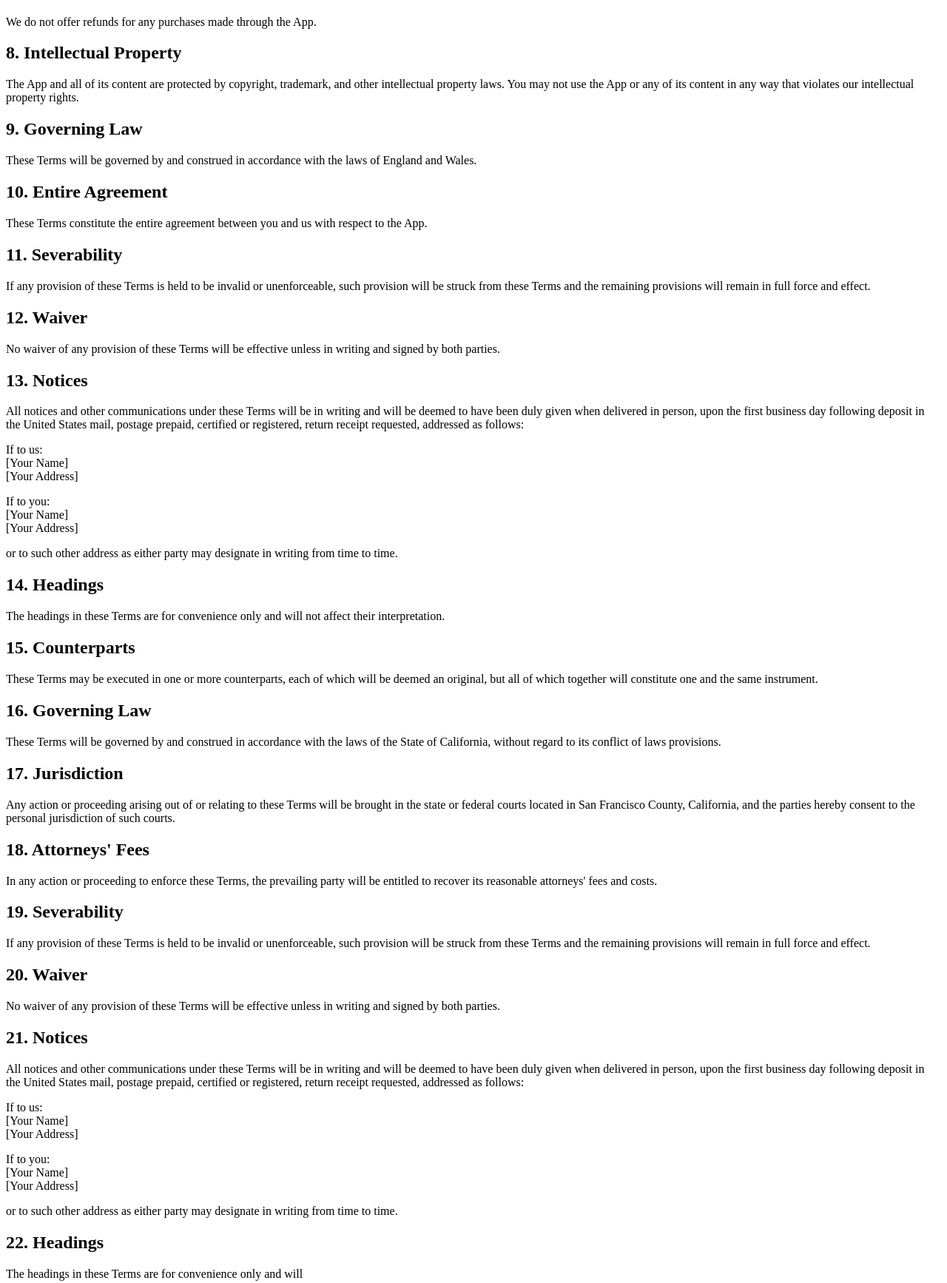
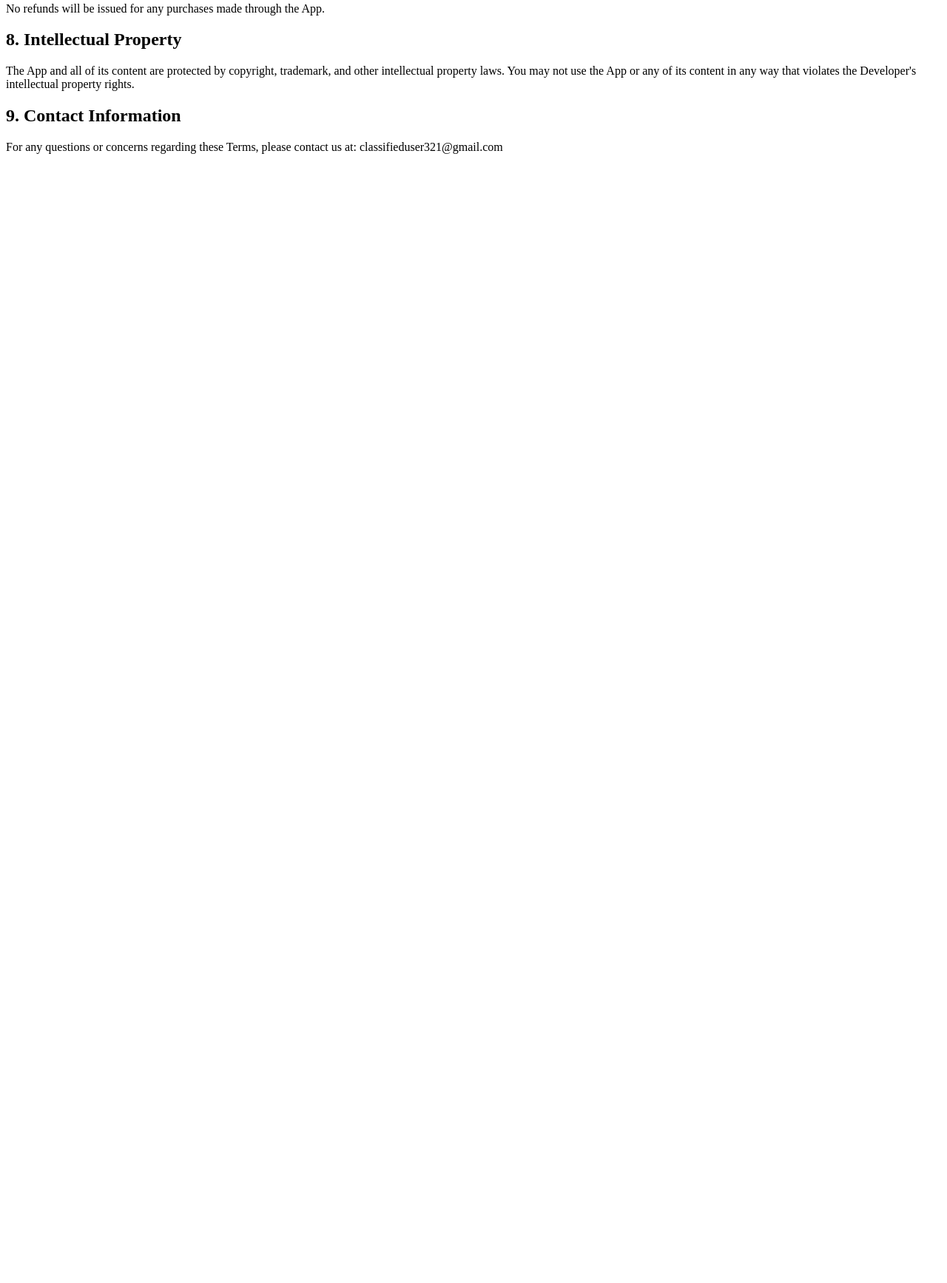
Before and after one commit to karolliszniewski/Terms-of-service, a plain HTML site: page index.html in a window 1280 px wide. Shown: the part 689-2423 px from the top of the page at 74% size. After the commit the page ends 913 px from the top, so only its background shows below. Drawn offline with Linux system fonts and the light colour scheme.

Commit message:
update terms

```diff
--- a/index.html
+++ b/index.html
@@ -10,47 +10,47 @@
 
     <p>
       These Terms of Service ("Terms") govern your use of the FunctionalSkills
-      application (the "App"). The App is provided by [Your Name] ("we" or
-      "us").
+      application ("App") provided by Karol Liszniewski ("Developer").
     </p>
 
     <h2>1. Acceptance of Terms</h2>
 
     <p>
-      By using the App, you agree to be bound by these Terms. If you do not
-      agree to these Terms, you may not use the App.
+      By installing or using the App, you agree to be bound by these Terms. If
+      you do not agree to these Terms, you may not use the App.
     </p>
 
     <h2>2. Description of the App</h2>
 
     <p>
-      The App is an English learning app that provides users with access to
-      additional courses for functional skills in the UK. The courses are priced
-      in GBP.
+      The App is an English learning application designed to provide users with
+      access to additional courses for functional skills in the UK. The courses
+      are priced in GBP.
     </p>
 
     <h2>3. Use of the App</h2>
 
     <p>
-      You may use the App for your personal, non-commercial use. You may not use
-      the App for any other purpose, including, but not limited to, reselling
-      the App or any of its content.
+      You may use the App for your personal, non-commercial use only. You may
+      not use the App for any other purpose, including but not limited to,
+      reselling the App or any of its content.
     </p>
 
     <h2>4. Content</h2>
 
     <p>
-      The App contains content that is owned by us or our licensors. You may not
-      copy, modify, distribute, transmit, display, perform, reproduce, publish,
-      license, create derivative works from, or transfer any of the content.
+      The App contains content owned by the Developer or its licensors. You may
+      not copy, modify, distribute, transmit, display, perform, reproduce,
+      publish, license, create derivative works from, or transfer any of the
+      content.
     </p>
 
     <h2>5. Purchases</h2>
 
     <p>
       If you purchase a course through the App, you will be charged the price
-      displayed for the course. We may change the prices of courses at any time.
-      All purchases are final and no refunds will be issued.
+      displayed for the course. Prices are subject to change at any time. All
+      purchases are final and non-refundable.
     </p>
 
     <h2>6. Cancellations</h2>
@@ -62,155 +62,22 @@
 
     <h2>7. Refunds</h2>
 
-    <p>We do not offer refunds for any purchases made through the App.</p>
+    <p>No refunds will be issued for any purchases made through the App.</p>
 
     <h2>8. Intellectual Property</h2>
 
     <p>
       The App and all of its content are protected by copyright, trademark, and
       other intellectual property laws. You may not use the App or any of its
-      content in any way that violates our intellectual property rights.
+      content in any way that violates the Developer's intellectual property
+      rights.
     </p>
 
-    <h2>9. Governing Law</h2>
+    <h2>9. Contact Information</h2>
 
     <p>
-      These Terms will be governed by and construed in accordance with the laws
-      of England and Wales.
+      For any questions or concerns regarding these Terms, please contact us at:
+      classifieduser321@gmail.com
     </p>
-
-    <h2>10. Entire Agreement</h2>
-
-    <p>
-      These Terms constitute the entire agreement between you and us with
-      respect to the App.
-    </p>
-
-    <h2>11. Severability</h2>
-
-    <p>
-      If any provision of these Terms is held to be invalid or unenforceable,
-      such provision will be struck from these Terms and the remaining
-      provisions will remain in full force and effect.
-    </p>
-
-    <h2>12. Waiver</h2>
-
-    <p>
-      No waiver of any provision of these Terms will be effective unless in
-      writing and signed by both parties.
-    </p>
-
-    <h2>13. Notices</h2>
-
-    <p>
-      All notices and other communications under these Terms will be in writing
-      and will be deemed to have been duly given when delivered in person, upon
-      the first business day following deposit in the United States mail,
-      postage prepaid, certified or registered, return receipt requested,
-      addressed as follows:
-    </p>
-
-    <p>
-      If to us:<br />
-      [Your Name]<br />
-      [Your Address]
-    </p>
-
-    <p>
-      If to you:<br />
-      [Your Name]<br />
-      [Your Address]
-    </p>
-
-    <p>
-      or to such other address as either party may designate in writing from
-      time to time.
-    </p>
-
-    <h2>14. Headings</h2>
-
-    <p>
-      The headings in these Terms are for convenience only and will not affect
-      their interpretation.
-    </p>
-
-    <h2>15. Counterparts</h2>
-
-    <p>
-      These Terms may be executed in one or more counterparts, each of which
-      will be deemed an original, but all of which together will constitute one
-      and the same instrument.
-    </p>
-
-    <h2>16. Governing Law</h2>
-
-    <p>
-      These Terms will be governed by and construed in accordance with the laws
-      of the State of California, without regard to its conflict of laws
-      provisions.
-    </p>
-
-    <h2>17. Jurisdiction</h2>
-
-    <p>
-      Any action or proceeding arising out of or relating to these Terms will be
-      brought in the state or federal courts located in San Francisco County,
-      California, and the parties hereby consent to the personal jurisdiction of
-      such courts.
-    </p>
-
-    <h2>18. Attorneys' Fees</h2>
-
-    <p>
-      In any action or proceeding to enforce these Terms, the prevailing party
-      will be entitled to recover its reasonable attorneys' fees and costs.
-    </p>
-
-    <h2>19. Severability</h2>
-
-    <p>
-      If any provision of these Terms is held to be invalid or unenforceable,
-      such provision will be struck from these Terms and the remaining
-      provisions will remain in full force and effect.
-    </p>
-
-    <h2>20. Waiver</h2>
-
-    <p>
-      No waiver of any provision of these Terms will be effective unless in
-      writing and signed by both parties.
-    </p>
-
-    <h2>21. Notices</h2>
-
-    <p>
-      All notices and other communications under these Terms will be in writing
-      and will be deemed to have been duly given when delivered in person, upon
-      the first business day following deposit in the United States mail,
-      postage prepaid, certified or registered, return receipt requested,
-      addressed as follows:
-    </p>
-
-    <p>
-      If to us:<br />
-      [Your Name]<br />
-      [Your Address]
-    </p>
-
-    <p>
-      If to you:<br />
-      [Your Name]<br />
-      [Your Address]
-    </p>
-
-    <p>
-      or to such other address as either party may designate in writing from
-      time to time.
-    </p>
-
-    <h2>22. Headings</h2>
-
-    <p>The headings in these Terms are for convenience only and will</p>
   </body>
 </html>
```
